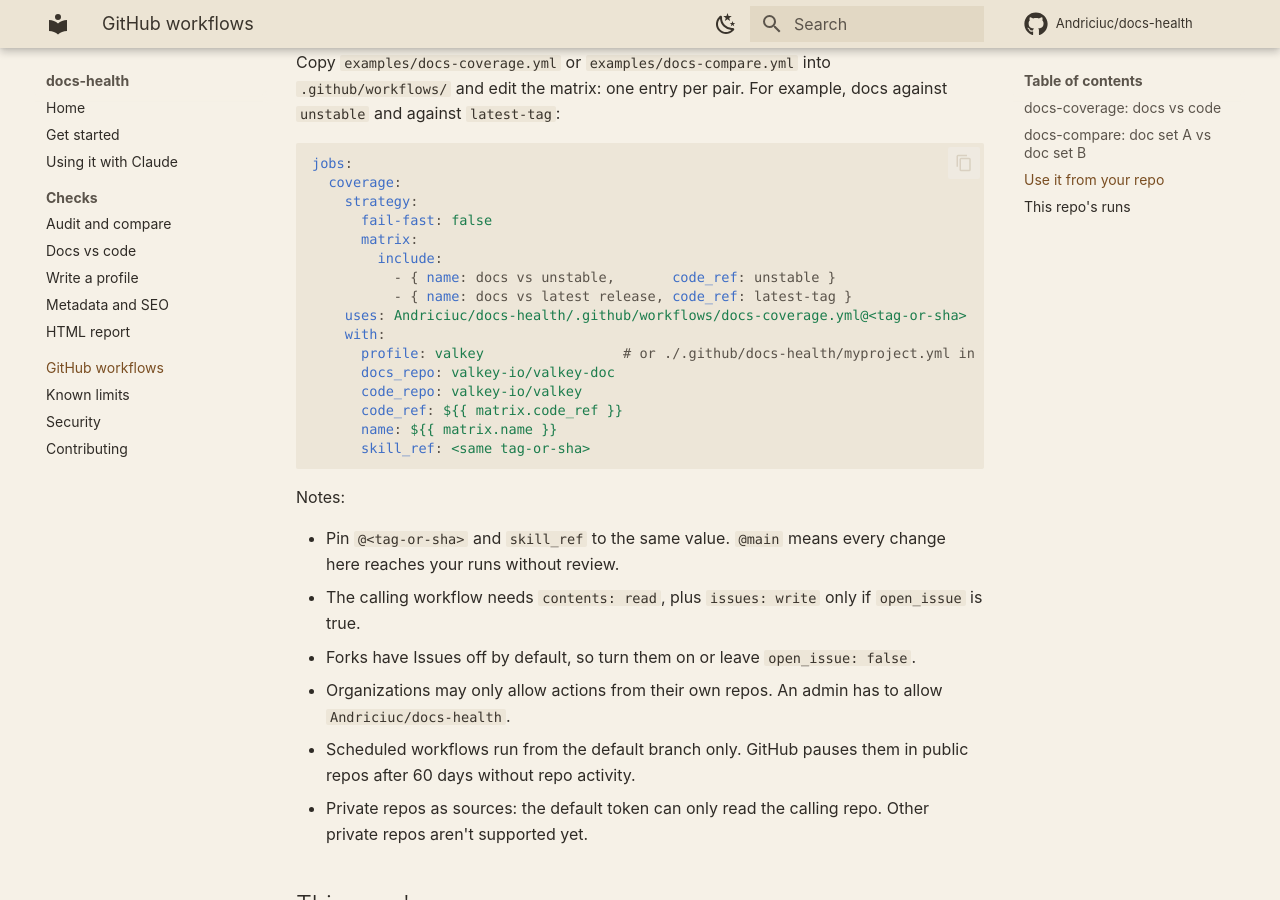
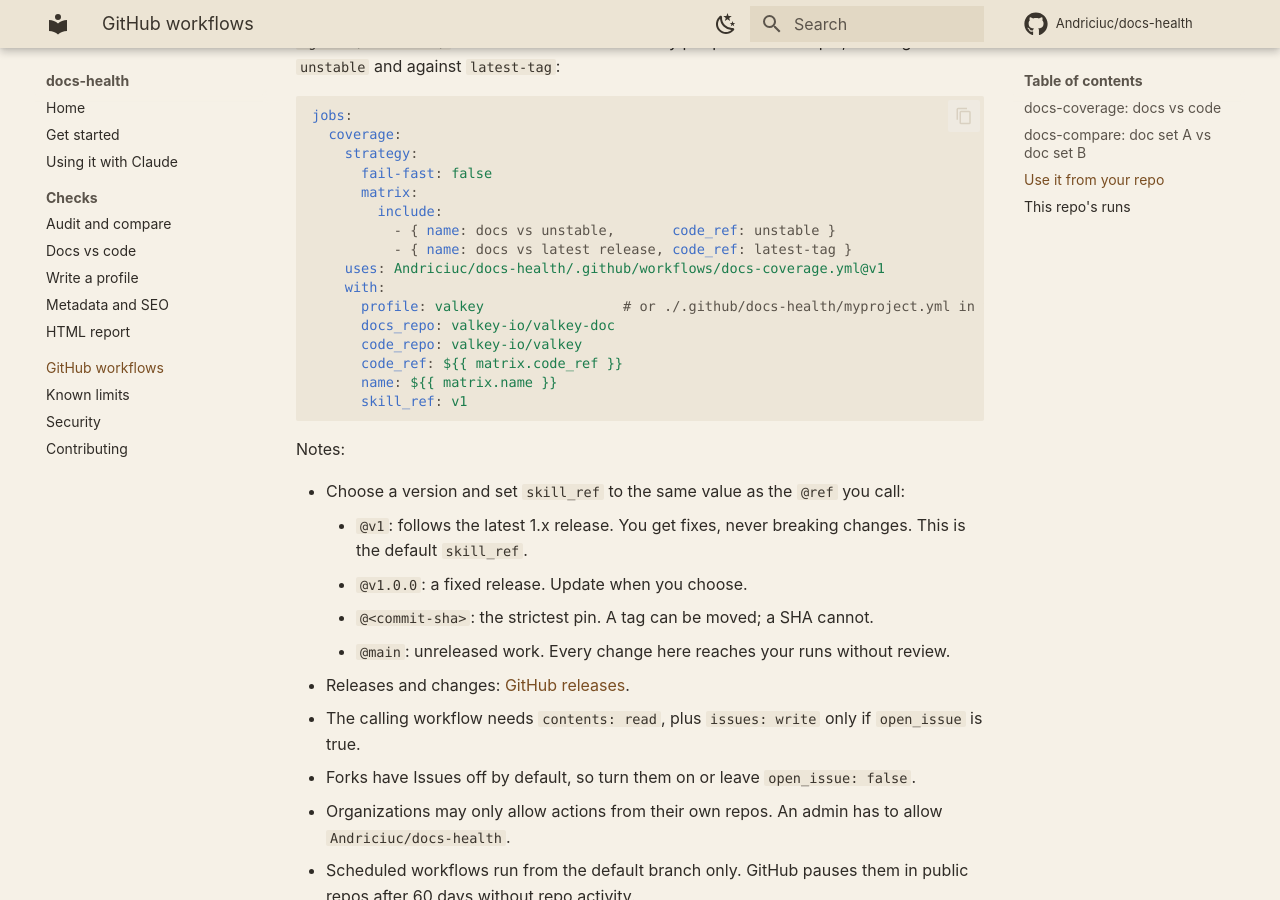
Before and after one commit to Andriciuc/docs-health, an MkDocs documentation site: the page built from docs/workflows.md, in a window 1280 px wide and 900 px high, scrolled down 1762 px. Built offline with MkDocs 1.6.1 and Material for MkDocs 9.7.7, drawn with Linux system fonts in a browser that asks for light colours; comment, search, counter and statistics services are not loaded; some of the changed text lies outside the part shown.

Commit message:
Default to the v1 release; document version pinning
- docs-coverage / docs-compare: skill_ref defaults to v1 instead of main,
  so callers on @v1 get matching scripts without setting it
- examples call @v1 with skill_ref v1
- workflows page: how to choose @v1, @v1.0.0, a SHA or @main

Co-Authored-By: Claude Opus 5.5 <noreply@anthropic.com>
Claude-Session: https://claude.ai/code/session_01ADtXHt4dz3jXnzXaATDgXm

````diff
--- a/docs/workflows.md
+++ b/docs/workflows.md
@@ -21,7 +21,7 @@ Refs accept a branch, a tag, a commit, or `latest-tag` (the newest `X.Y.Z` / `vX
 | `name` | derived | Label for titles and artifact names |
 | `open_issue`, `assignee` | `false`, empty | One issue per run in the calling repo |
 | `retention_days` | `30` | Artifact retention (public repos allow up to 90) |
-| `skill_repo`, `skill_ref` | `Andriciuc/docs-health`, `main` | Where the scripts come from; pin `skill_ref` |
+| `skill_repo`, `skill_ref` | `Andriciuc/docs-health`, `v1` | Where the scripts come from. Keep `skill_ref` equal to the `@ref` you call |
 
 ## docs-compare: doc set A vs doc set B
 
@@ -46,19 +46,24 @@ jobs:
         include:
           - { name: docs vs unstable,       code_ref: unstable }
           - { name: docs vs latest release, code_ref: latest-tag }
-    uses: Andriciuc/docs-health/.github/workflows/docs-coverage.yml@<tag-or-sha>
+    uses: Andriciuc/docs-health/.github/workflows/docs-coverage.yml@v1
     with:
       profile: valkey                 # or ./.github/docs-health/myproject.yml in your repo
       docs_repo: valkey-io/valkey-doc
       code_repo: valkey-io/valkey
       code_ref: ${{ matrix.code_ref }}
       name: ${{ matrix.name }}
-      skill_ref: <same tag-or-sha>
+      skill_ref: v1
 ```
 
 Notes:
 
-- Pin `@<tag-or-sha>` and `skill_ref` to the same value. `@main` means every change here reaches your runs without review.
+- Choose a version and set `skill_ref` to the same value as the `@ref` you call:
+    - `@v1`: follows the latest 1.x release. You get fixes, never breaking changes. This is the default `skill_ref`.
+    - `@v1.0.0`: a fixed release. Update when you choose.
+    - `@<commit-sha>`: the strictest pin. A tag can be moved; a SHA cannot.
+    - `@main`: unreleased work. Every change here reaches your runs without review.
+- Releases and changes: [GitHub releases](https://github.com/Andriciuc/docs-health/releases).
 - The calling workflow needs `contents: read`, plus `issues: write` only if `open_issue` is true.
 - Forks have Issues off by default, so turn them on or leave `open_issue: false`.
 - Organizations may only allow actions from their own repos. An admin has to allow `Andriciuc/docs-health`.
````
Also changed, not shown: 4 other files.
